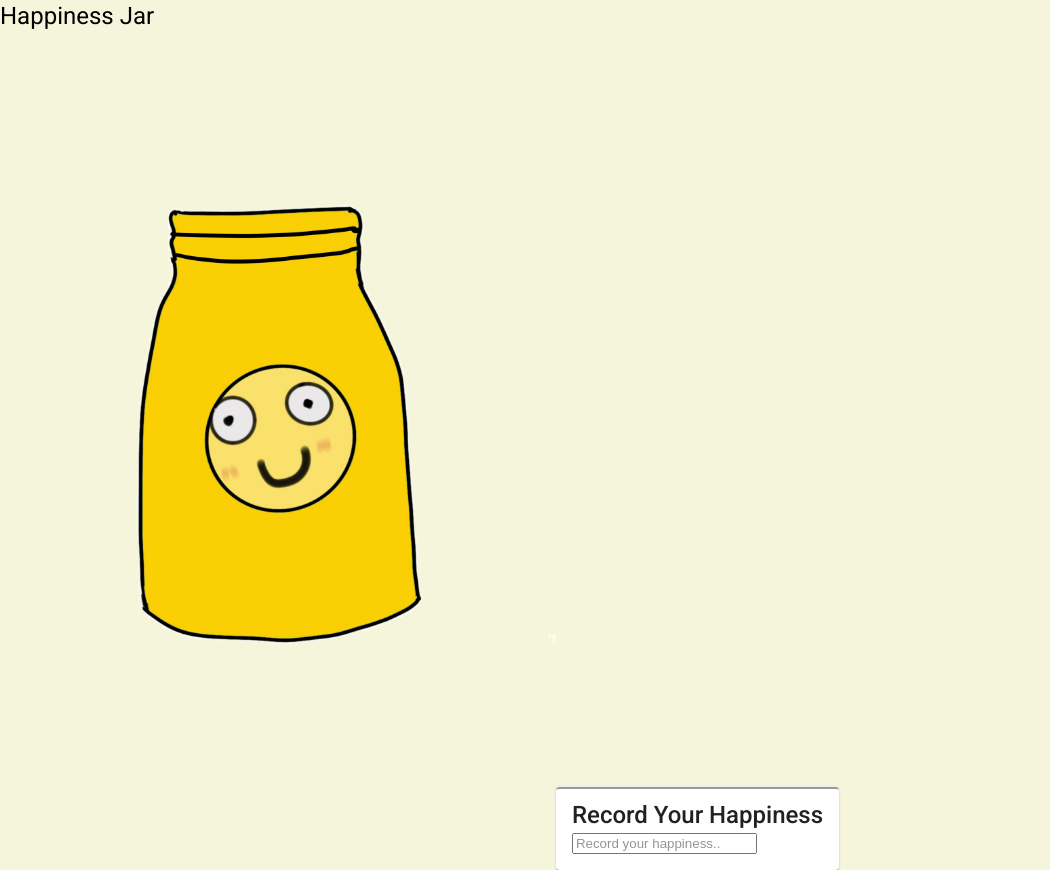
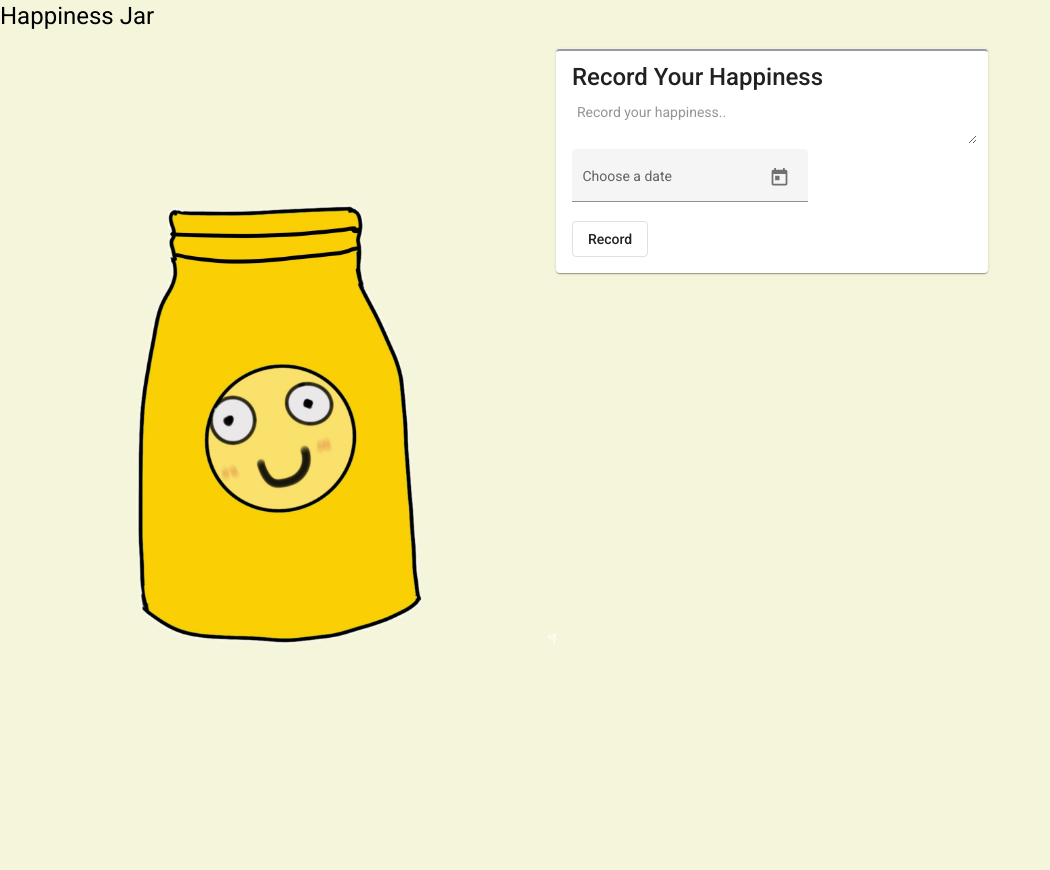
Before and after one commit to hazelkim052/The-Jars, an Angular app in the folder Client/: page /happiness in a window 1280 px wide. Shown: the whole page, without its empty margins (0-1050 px from the left). Built offline with nearby package versions, Linux system fonts and the light colour scheme.

Commit message:
happiness page

```diff
--- a/Client/src/app/component/happiness/happiness.component.html
+++ b/Client/src/app/component/happiness/happiness.component.html
@@ -1,8 +1,23 @@
 <h1>Happiness Jar</h1>
 <div>
-    <img style="display: inline-block;" src="././assets/happy_jar.png" height="800px" weight="auto">
-    <mat-card style="display: inline-block; " tabindex="-1">
-        <mat-card-title>Record Your Happiness</mat-card-title>
-        <input matInput placeholder="Record your happiness..">
-    </mat-card>
+    <div style="display: inline-block; ">
+        <img style="display: inline-block;" src="././assets/happy_jar.png" height="800px" weight="auto">
+    </div>
+    <div style="vertical-align: top; display: inline-block;">
+        <mat-card style="width: 400px">
+            <mat-card-title>Record Your Happiness</mat-card-title>
+
+            <textarea style="margin: 5px;" matInput placeholder="Record your happiness.."></textarea>
+            <div>
+                <mat-form-field appearance="fill">
+                    <mat-label>Choose a date</mat-label>
+                    <input matInput [matDatepicker]="picker">
+                    <mat-datepicker-toggle matSuffix [for]="picker"></mat-datepicker-toggle>
+                    <mat-datepicker #picker></mat-datepicker>
+                </mat-form-field>
+            </div>
+            <button mat-stroked-button>Record</button>
+        </mat-card>
+    </div>
+
 </div>
--- a/Client/src/app/component/happiness/happiness.component.ts
+++ b/Client/src/app/component/happiness/happiness.component.ts
@@ -6,6 +6,7 @@ import { Component, OnInit } from '@angular/core';
   styleUrls: ['./happiness.component.css'],
 })
 export class HappinessComponent implements OnInit {
+  picker: any;
   constructor() {}
 
   ngOnInit(): void {}
--- a/Client/src/styles.css
+++ b/Client/src/styles.css
@@ -1,8 +1,12 @@
 /* You can add global styles to this file, and also import other style files */
 
+html,
 body {
+  height: 100%;
   margin: 0;
   background-color: beige;
+  font-family: NunitoSans;
+  src: url(assets/font/NunitoSans-Black.ttf) format("opentype");
 }
 font-face {
   font-family: NunitoSans;
```
Also changed, not shown: Client/src/app/app.module.ts (+9 -0 lines).
